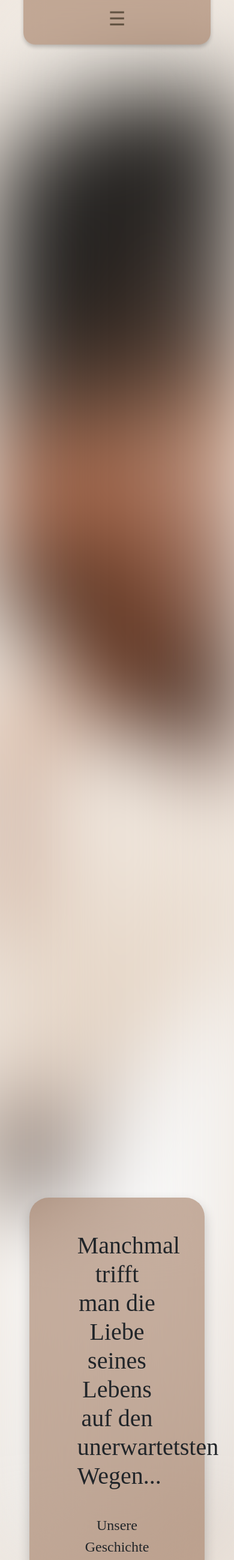
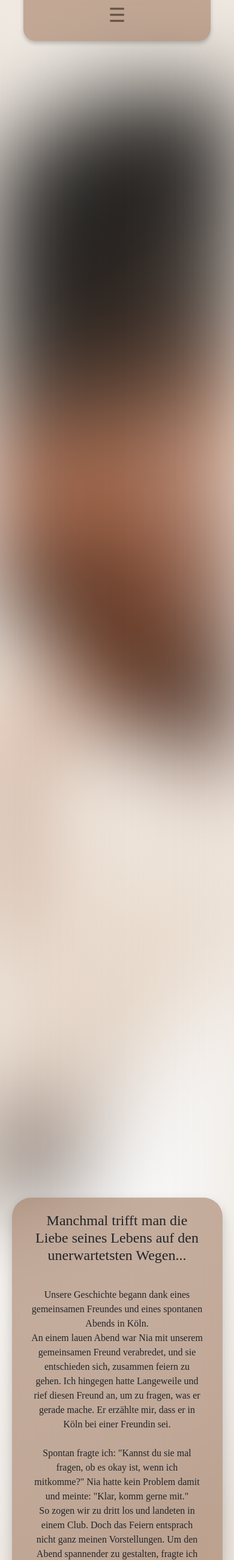
Before and after one commit to nico-fst/dabstar-wedding.de, a Django app: page / in a window 390 px wide. Shown: the whole page at 60% size. Run offline with Django 4.2, Linux system fonts and the light colour scheme; some libraries are stand-ins or nearby versions; some web fonts are replaced.

Commit message:
[Responsive] made rest responsive

```diff
--- a/dabstar_wedsite/wedsite/static/wedsite/styles_nico.css
+++ b/dabstar_wedsite/wedsite/static/wedsite/styles_nico.css
@@ -11,7 +11,6 @@
     --nav-darker: rgba(147, 103, 72, 0.7);
     --paar-wand: #ECE3D8;
 
-    --content-padding: 3.5rem 5rem;
     --button-padding: 0.5rem 1.25rem;
     --transition-speed: 0.3s ease;
 }
@@ -53,9 +52,15 @@ html {
 body {
     min-height: 100vh;
     background-color: var(--whitish2);
-    font-size: 1.5rem;
+    font-size: 24px;
     font-family: "Neutraface 2 Text Light";
     text-align: center;
+}
+
+@media (max-width: 880px) {
+    body {
+        font-size: 16px;
+    }
 }
 
 /* reusable container */
@@ -211,7 +223,7 @@ section {
     width: 75vw;
     margin: 5rem 0rem;
     border-radius: 2rem;
-    padding: var(--content-padding);
+    padding: 2rem 5rem;
     background-color: var(--nav);
     backdrop-filter: blur(4rem);
     box-shadow: 0 10px 20px rgba(0, 0, 0, 0.2);
@@ -224,6 +236,27 @@ h1 {
 
 h2 {
     font-size: 2.5rem;
+}
+
+h1, h2 {
+    margin-top: 0.5rem;
+}
+
+@media (max-width: 880px) {
+    #story,
+    .rsvp-form-container {
+        width: 90vw;
+        padding: 1rem 2rem;
+    }
+
+    h1 {
+        font-size: 2rem;
+        margin-bottom: 1.5rem;
+    }
+
+    h2 {
+        font-size: 1.5rem;
+    }
 }
 
 #story-sec h2 {
```
Also changed, not shown: other parts of dabstar_wedsite/wedsite/static/wedsite/styles_nico.css (+40 -6 lines).
